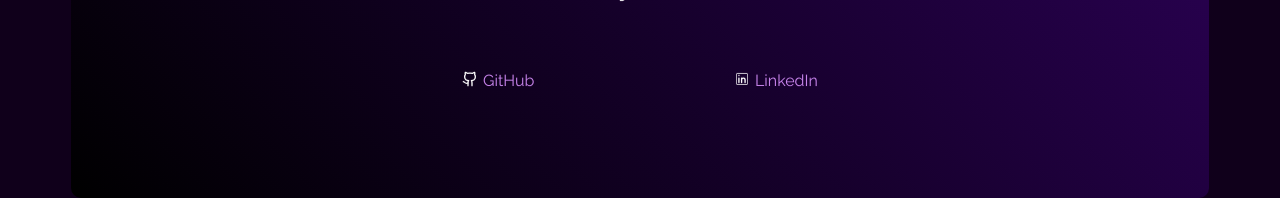
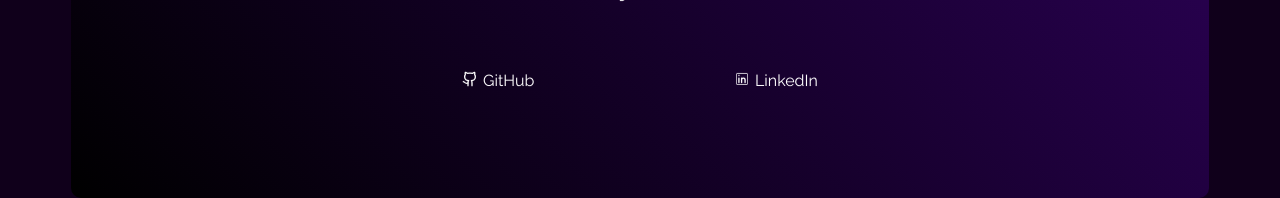
Before and after one commit to Sajmon410/portfolio, a React (Create React App) app in the folder portfolio/: page /contact in a window 1280 px wide. Shown: the part 545-743 px from the top of the page. Built offline with nearby package versions, Linux system fonts and the light colour scheme.

Commit message:
Github and Linkedin text update

```diff
--- a/portfolio/src/styles/contact.css
+++ b/portfolio/src/styles/contact.css
@@ -22,8 +22,11 @@
 }
 .socials p {
   margin-left: 5px;
+  color: white;
+  cursor: pointer !important;
+}
+.socials p:hover{
   color:#c985ed;
-  cursor: pointer !important;
 }
 @media screen and (max-width: 550px) {
   .socials {
```
